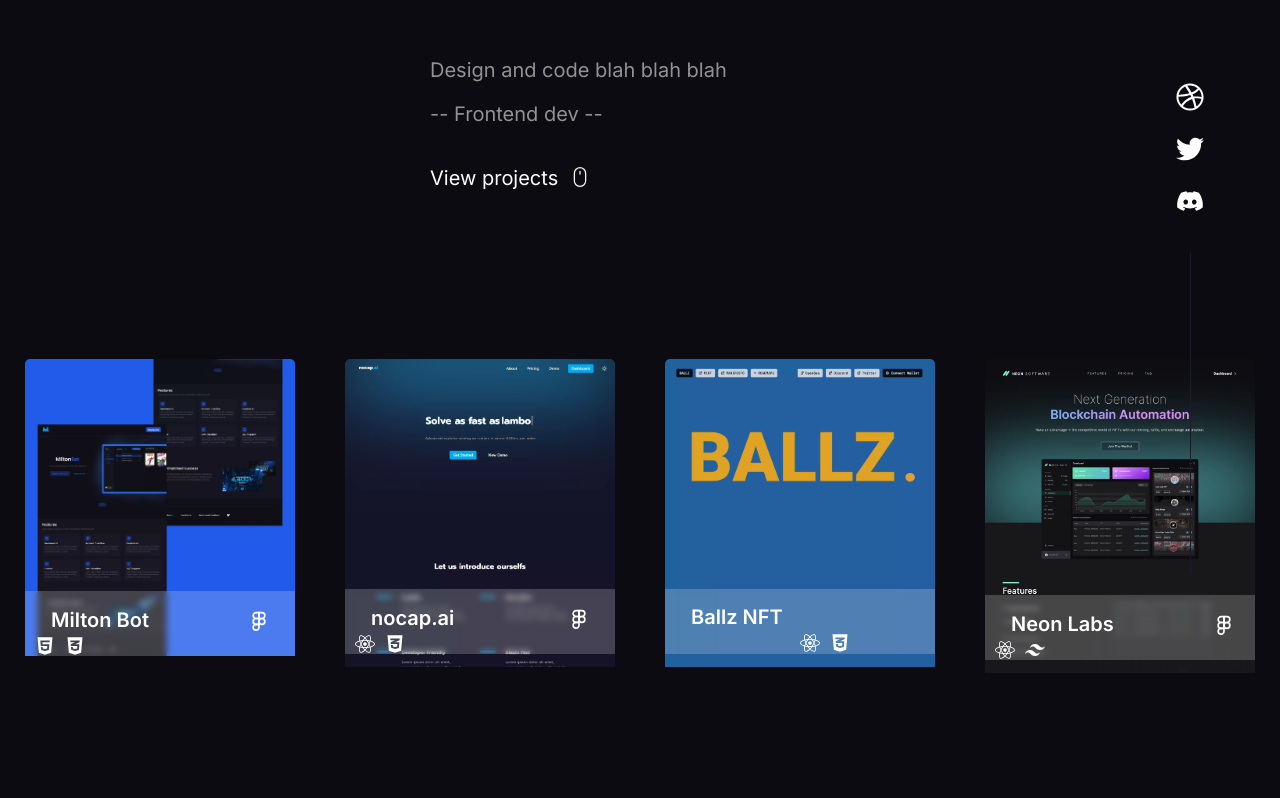
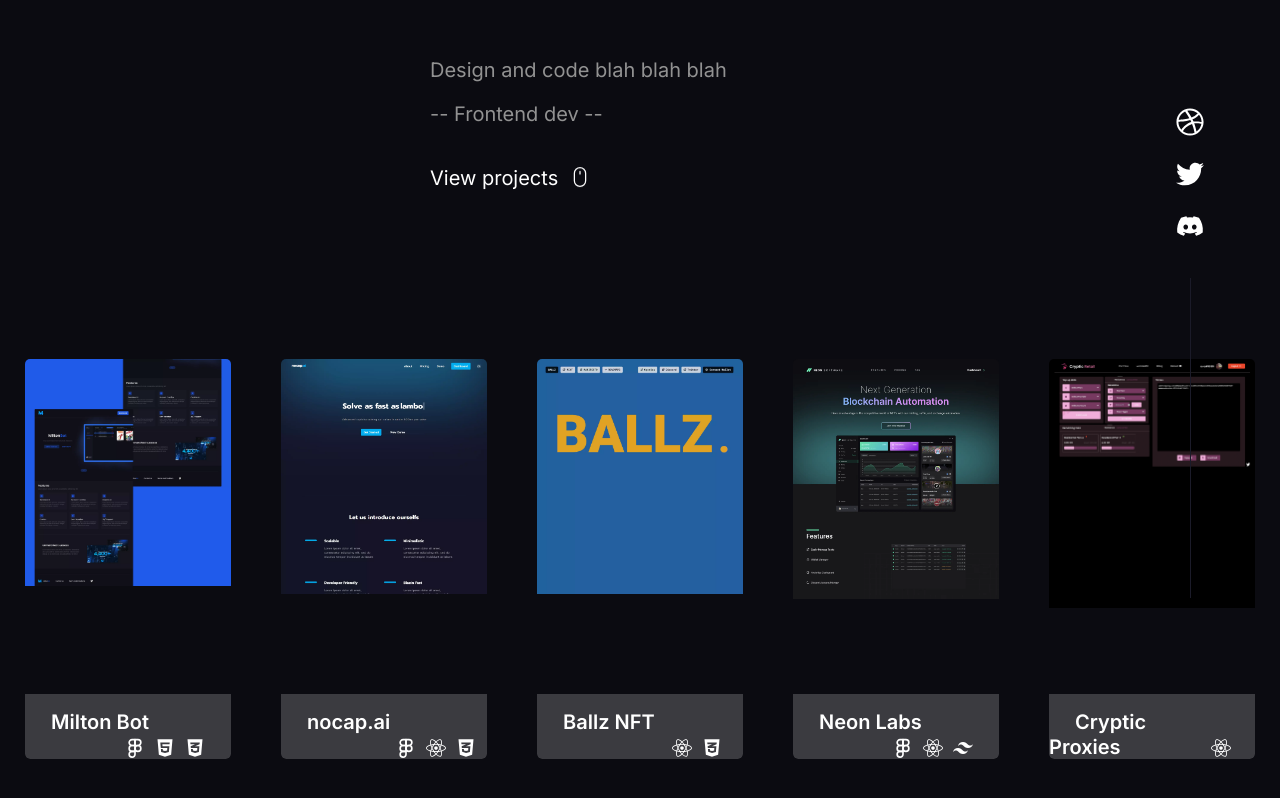
Before and after one commit to roro9999/personal_site, a React (Create React App) app: page / in a window 1280 px wide. Shown: the part 244-1042 px from the top of the page. Built offline with nearby package versions, Linux system fonts and the light colour scheme.

Commit message:
Add files via upload

```diff
--- a/src/App.css
+++ b/src/App.css
@@ -248,8 +248,8 @@ margin-top: -50px;
   margin-bottom: 150px;
 }
 .item{
-  width: 320px;
-  height: 350px;
+  width: 350px;
+  height: 400px;
   margin: 25px;
   border-radius: 5px;
   overflow: hidden;
@@ -257,12 +257,22 @@ margin-top: -50px;
 }
 .milton{
   width: 100%;
+  height: 320px;
+  object-fit: cover;
   display: block;
   height: auto;
 }
 .text-m{
   font-size: 20px;
   margin-left: 26px;
+  font-weight: 600;
+  position: relative;
+  top: 16px;
+}
+.text-m-22{
+  font-size: 20px;
+  margin-left: 26px;
+  margin-right: 80px;
   font-weight: 600;
   position: relative;
   top: 16px;
@@ -296,8 +306,8 @@ margin-top: -50px;
   top: 20px;
 }
 .div-text{
-  position: relative;
-  top: -65px;
+  position: absolute;
+  bottom: 0px;
   left: 0px;
   z-index: 10;
   width: 100%;
@@ -306,8 +316,7 @@ margin-top: -50px;
   backdrop-filter: blur(3px);
 }
 .div-text-2{
-  position: relative;
-  top: -78px;
+  position: absolute;
   left: 0px;
   z-index: 10;
   width: 100%;
--- a/src/App.js
+++ b/src/App.js
@@ -8,6 +8,7 @@ import milton from './Static/milton.webp'
 import nocap from './Static/nocap.webp'
 import ballz from './Static/ballz.webp'
 import Neon from './Static/neon.webp'
+import Cryptic from './Static/cryptic.webp'
 import Fade from 'react-reveal/Fade';
 import { Turn as Hamburger } from 'hamburger-react'
 
@@ -64,7 +65,7 @@ function App() {
         </div>
         <div className='item'>
         <img className='milton' src = {nocap} alt="nocat"></img>
-          <div className='div-text-2'>
+          <div className='div-text'>
           <a className='text-m'>nocap.ai</a>
           <a className='text-m-5'><FiFigma/></a>
           <a className='text-m-3'><FaReact/></a>
@@ -73,7 +74,7 @@ function App() {
         </div>
         <div className='item'>
         <img className='milton' src = {ballz} alt="ballz"></img>
-        <div className='div-text-2'>
+        <div className='div-text'>
           <a className='text-m'>Ballz NFT</a>
           <a className='text-m-4'><FaReact/></a>
           <a className='text-m-3'><FaCss3Alt/></a>
@@ -81,9 +82,17 @@ function App() {
         </div>
         <div className='item'>
         <img className='milton' src = {Neon} alt="neon"></img>
-        <div className='div-text-2'>
+        <div className='div-text'>
           <a className='text-m'>Neon Labs</a>
           <a className='text-m-2'><FiFigma/></a>
+          <a className='text-m-3'><FaReact/></a>
+          <a className='text-m-3'><SiTailwindcss/></a>
+          </div>
+        </div>
+        <div className='item'>
+        <img className='milton' src = {Cryptic} alt="cryptic"></img>
+        <div className='div-text'>
+          <a className='text-m-22'>Cryptic Proxies</a>
           <a className='text-m-3'><FaReact/></a>
           <a className='text-m-3'><SiTailwindcss/></a>
           </div>
```
Also changed, not shown: src/Static/cryptic.webp (added), 1 other file (tests, documents, lock files or other folders).
